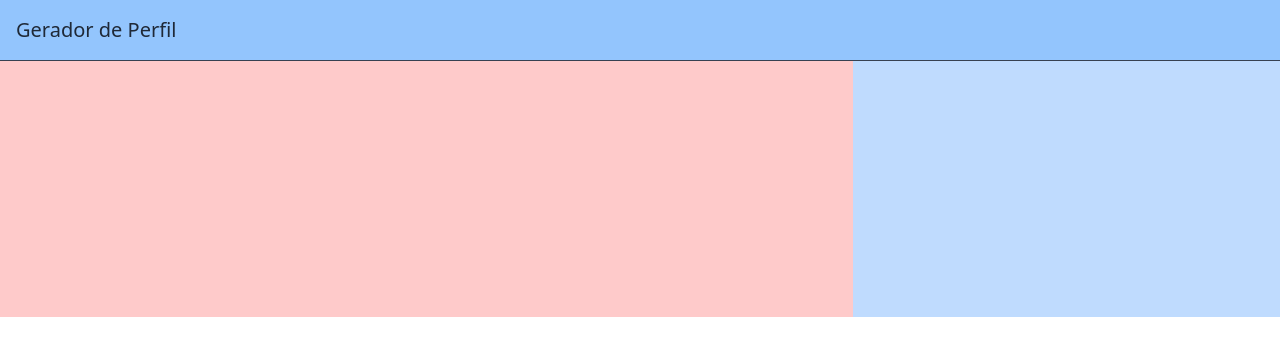
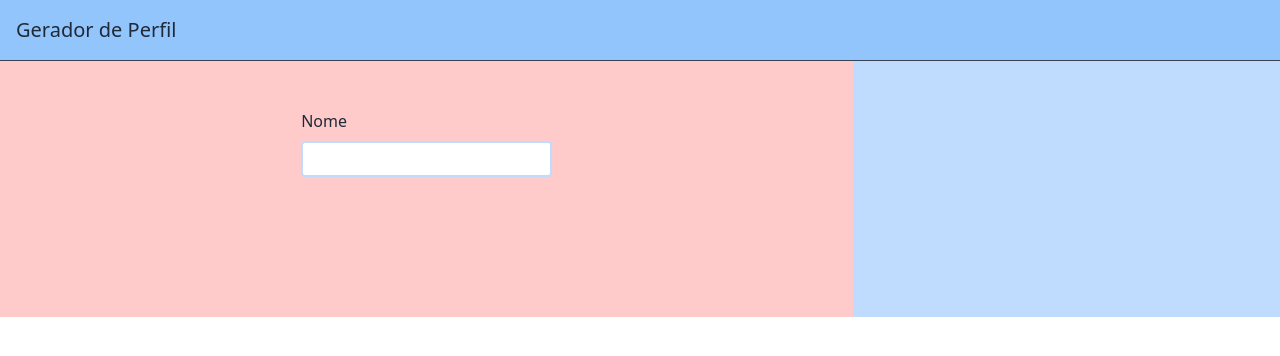
Before and after one commit to lopes-leandro/learn-vue-profile, a Vue app: page / in a window 1280 px wide. Shown: the top 356 px of the page. Built offline with nearby package versions, Linux system fonts and the light colour scheme.

Commit message:
refc: form from template AppProfileForm component

```diff
--- a/src/components/AppProfileForm.vue
+++ b/src/components/AppProfileForm.vue
@@ -1,7 +1,12 @@
 <template>
   <section
     class="md:w-2/3 flex flex-col p-12 items-center bg-red-200"
-  ></section>
+  >
+  <div class="flex flex-col">
+    <label for="name" class="flex text-gray-800 mb-2">Nome</label>
+    <input type="text" name="name" id="name" class="border-2 border-solid border-blue-200 rounded px-2 py-1">
+  </div>
+  </section>
 </template>
 <script setup lang="ts"></script>
 <style scoped></style>
```
